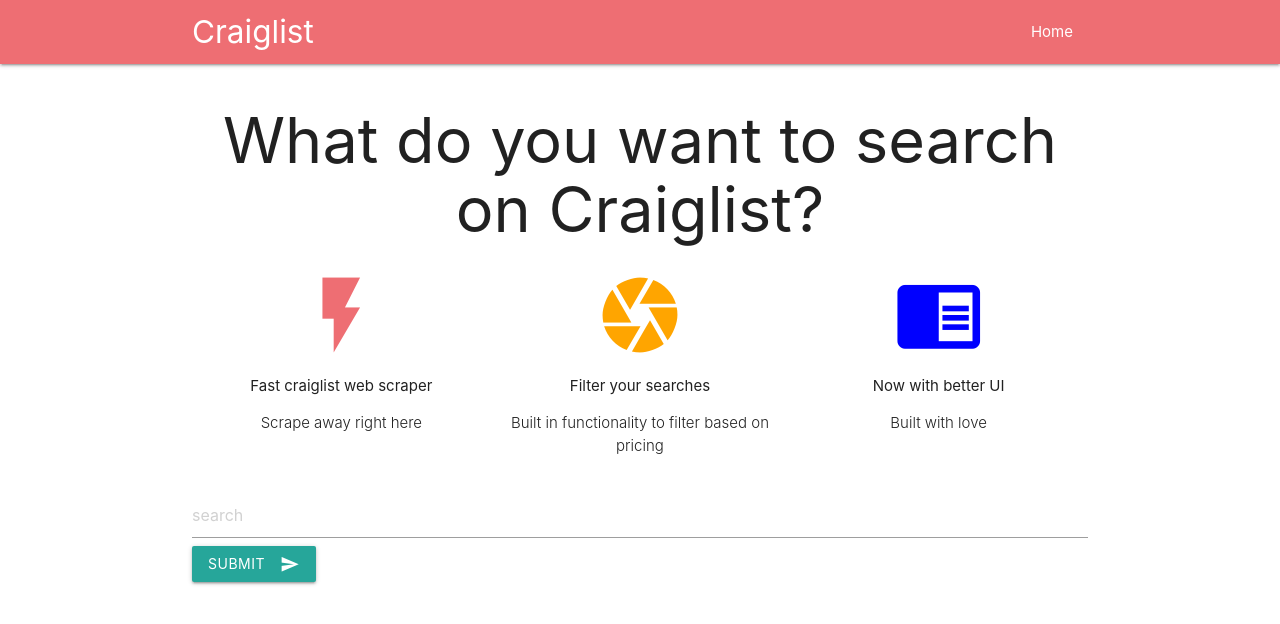
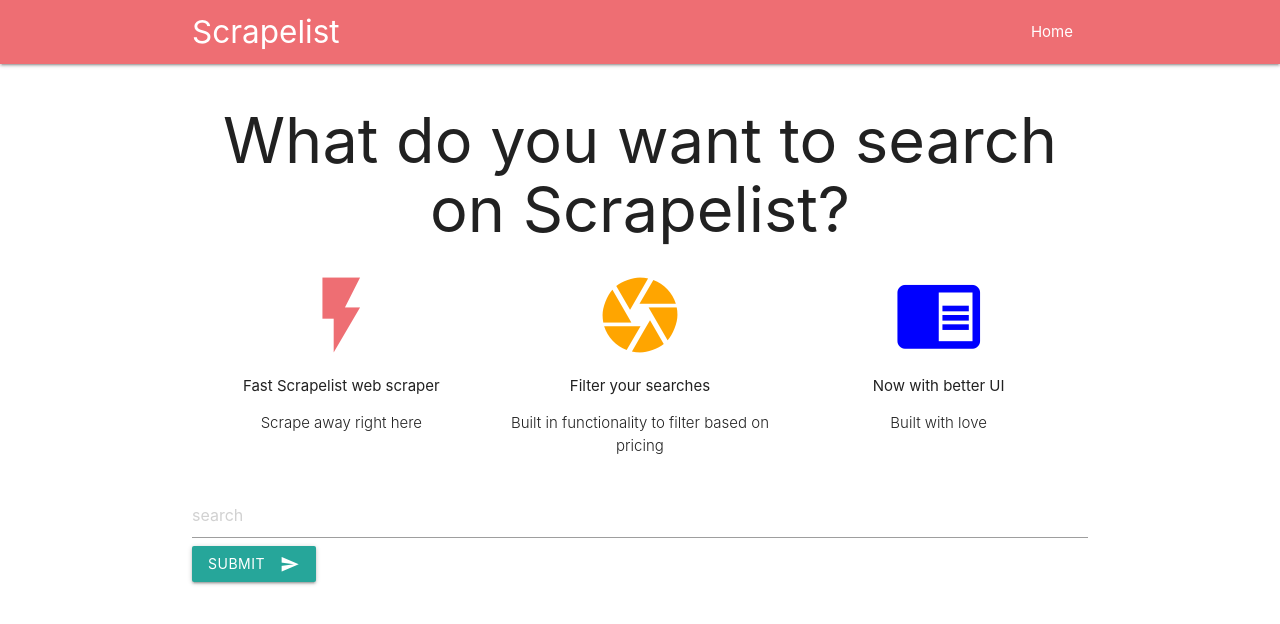
Before and after one commit to tash149/django-scraper, a Django app: page / in a window 1280 px wide. Shown: the top 624 px of the page. Run offline with Django 3.2, Linux system fonts and the light colour scheme.

Commit message:
general: minor changes

```diff
--- a/templates/base.html
+++ b/templates/base.html
@@ -5,7 +5,7 @@
 <html lang="en">
 <head>
     <meta charset="UTF-8">
-    <title>Craiglist</title>
+    <title>Scrapelist</title>
     <meta charset="UTF-8"/>
     <meta name="viewport" content="width-device-width, inital-scale=1"/>
     <link rel="stylesheet" href="{% static "css/style.css" %}">
@@ -15,19 +15,19 @@
 <body>
  <nav class="nav">
     <div class="container nav-wrapper">
-        <a href="/" class="brand-logo">Craiglist</a>
+        <a href="/" class="brand-logo">Scrapelist</a>
         <ul id="nav-mobile" class="right">
             <li><a href="/">Home</a> </li>
         </ul>
     </div>
  </nav>
  <div class="container">
- <h1 style="text-align: center">What do you want to search on Craiglist?</h1>
+ <h1 style="text-align: center">What do you want to search on Scrapelist?</h1>
 <div class="row">
     <div class="col s4"> <!--adding this makes the icon left/center(col s12)/right align-->
         <div class="center">
             <i class="large material-icons" style="color: #EE6E73">flash_on</i>
-            <p>Fast craiglist web scraper</p>
+            <p>Fast Scrapelist web scraper</p>
             <p class="light center">Scrape away right here</p>
         </div>
     </div>
```
